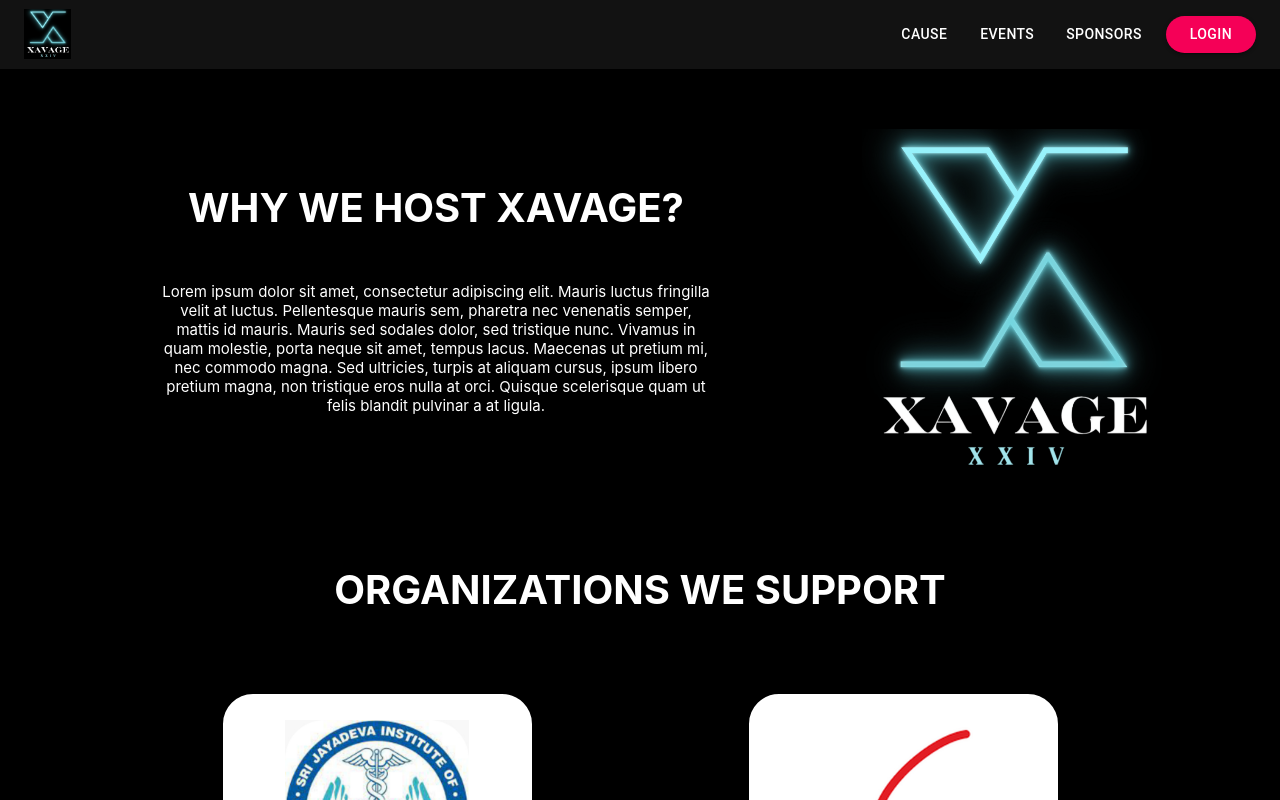
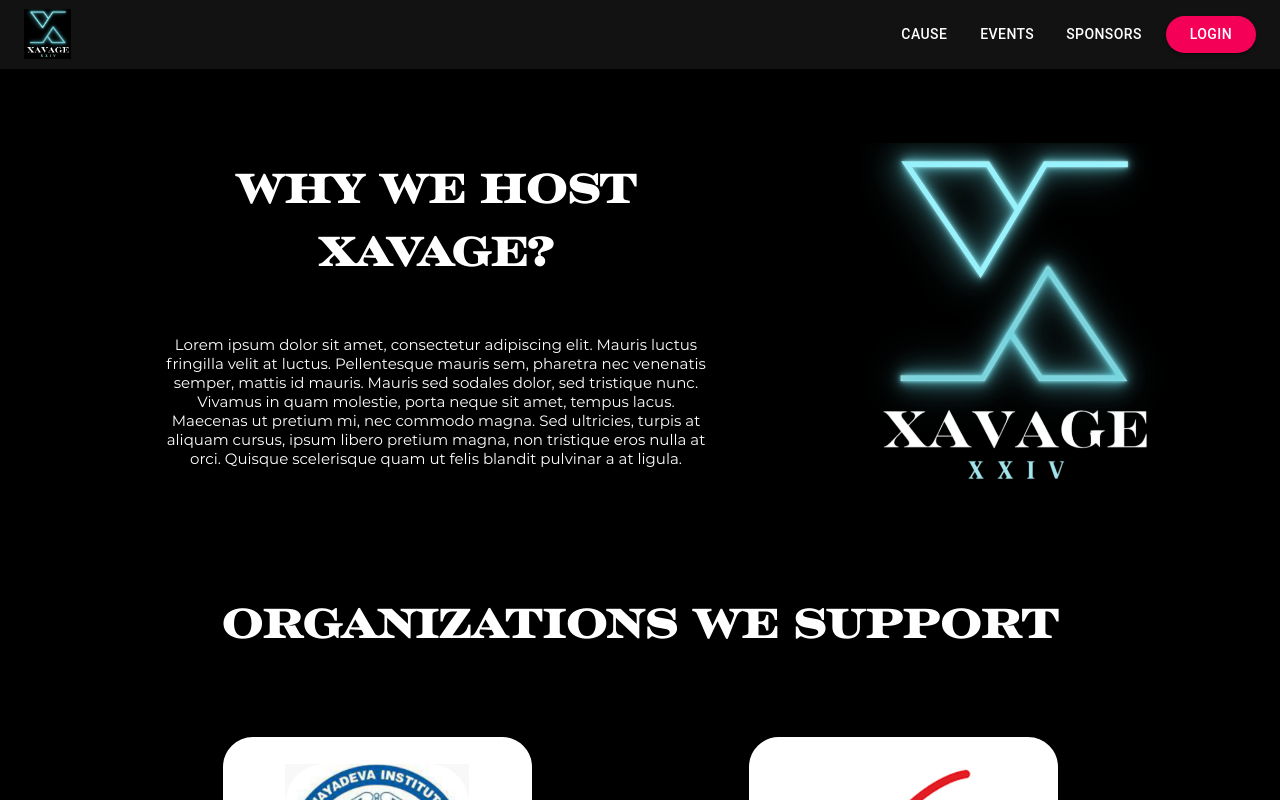
Before and after one commit to adhirajgupta/xavage-website, a React (Create React App) app: page /#/cause in a window 1280 px wide. Shown: the top 800 px of the page. Built offline with nearby package versions, Linux system fonts and the light colour scheme.

Commit message:
Changed font and button colour

```diff
--- a/src/App.css
+++ b/src/App.css
@@ -1,12 +1,27 @@
 .App {
   text-align: center;
 }
-
+@font-face {
+  font-family: Montserrat-Regular;
+  src: url(./screens/Fonts/Montserrat-Regular.woff);
+  /* font-weight: bold; */
+}
+@font-face {
+  font-family: Rosella-Solid;
+  src: url(./screens/Fonts/Rosella-Solid.woff);
+  /* font-weight: bold; */
+}
 .App-logo {
   height: 40vmin;
   pointer-events: none;
 }
 
+h1 {
+  font-family: Rosella-Solid;
+}
+h2, h3, p, a {
+  font-family: Montserrat-Regular;
+}
 @media (prefers-reduced-motion: no-preference) {
   .App-logo {
     animation: App-logo-spin infinite 20s linear;
--- a/src/screens/LandingScreen/LandingScreenStyling/LandingScreenS1Style.css
+++ b/src/screens/LandingScreen/LandingScreenStyling/LandingScreenS1Style.css
@@ -41,9 +41,9 @@
     height: 5rem;
     border: none;
     border-radius: 50px;
-    background-color: #e22626;
+    background-color: #83F4FF;
     font-size: 1rem;
-    color: #fff;
+    color: #000000;
     text-align: center;
     font-weight: 700;
     transition: transform 0.3s ease;
--- a/src/screens/LandingScreen/LandingScreenStyling/LandingScreenS2Style.css
+++ b/src/screens/LandingScreen/LandingScreenStyling/LandingScreenS2Style.css
@@ -30,8 +30,8 @@
     width: 70%;
     border: none;
     border-radius: 10px;
-    background-color: #e22626;
-    color: #fff;
+    background-color: #83F4FF;
+    color: #000;
     font-size: 1.2rem;
     font-weight: 650;
     transition: transform 0.3s ease;
@@ -101,7 +101,6 @@
         margin-bottom: 2rem;
         height: 60px;
         font-size: 1.35rem;
-        color: #fff;
         font-weight: 600;
     }
 
--- a/src/screens/LandingScreen/components/LandingScreenS1.js
+++ b/src/screens/LandingScreen/components/LandingScreenS1.js
@@ -1,7 +1,6 @@
 import React from "react";
 
 const LandingS1 = () => {
-
   return (
     <div class="container" id="landing-s1-container">
       <div class="container" id="landing-s1-inner-container">
@@ -12,11 +11,11 @@
         <div class="registration-container" id="landing-s1-registration-div">
           <h1 id="xavage-heading">XAVAGE 2024</h1>
           <h1 id="edition-heading">10th Edition</h1>
+        </div>
+      </div>
       <button class="primary-button" id="registration-button">
         Register Now!
       </button>
-            </div>
-        </div>
     </div>
   );
 };
--- a/src/screens/LandingScreen/components/LandingScreenS4.js
+++ b/src/screens/LandingScreen/components/LandingScreenS4.js
@@ -12,12 +12,12 @@
                         <a href="https://instagram.com" class="social-icon" target="_blank">
                             <FontAwesomeIcon icon={faInstagram} size="2x" color="#ffffff" />
                         </a>
-                        <a href="https://facebook.com" class="social-icon" target="_blank">
+                        {/* <a href="https://facebook.com" class="social-icon" target="_blank">
                             <FontAwesomeIcon icon={faFacebook} size="2x" color="#ffffff" />
                         </a>
                         <a href="https://twitter.com" class="social-icon" target="_blank">
                             <FontAwesomeIcon icon={faXTwitter} size="2x" color="#ffffff" />
-                        </a>
+                        </a> */}
                         <a href="https://linkedin.com" class="social-icon" target="_blank">
                             <FontAwesomeIcon icon={faLinkedin} size="2x" color="#ffffff" />
                         </a>
```
Also changed, not shown: src/screens/Fonts/Montserrat-Regular.woff (added), src/screens/Fonts/Rosella-Solid.woff (added). Lines whose indentation alone changed are shown as unchanged.
